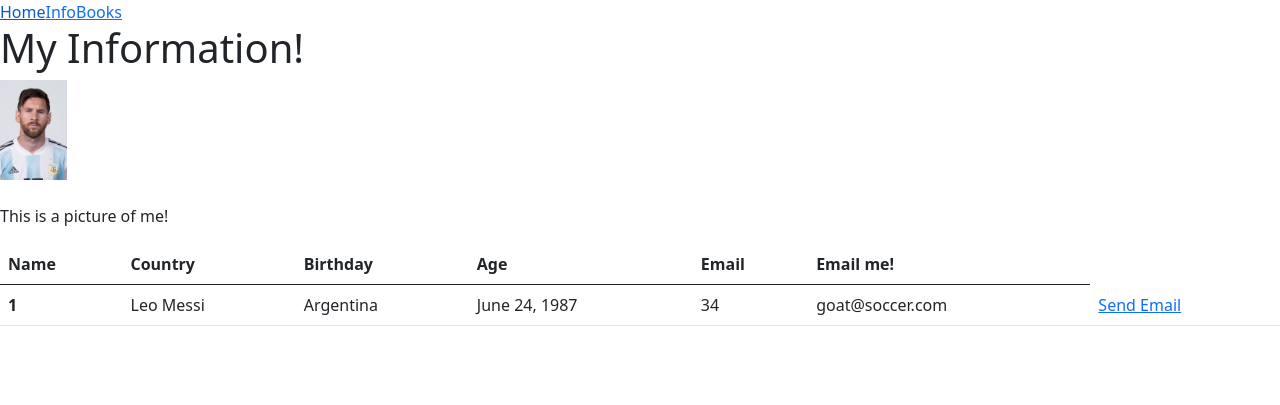
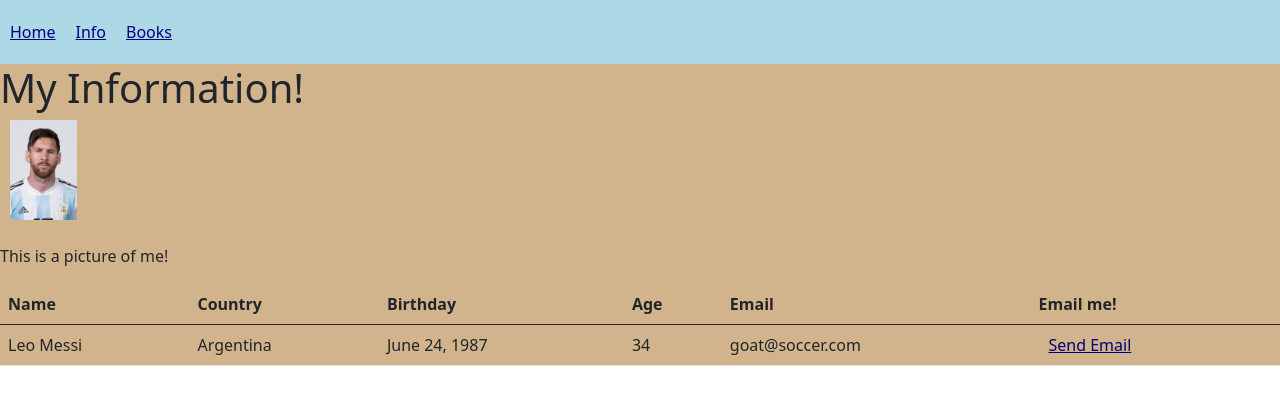
Before and after one commit to iu-msis/1-html-review-seungar, a PHP site: page /info.html in a window 1280 px wide. Shown: the top 405 px of the page. Run offline with PHP 8.4, Linux system fonts and the light colour scheme.

Commit message:
Making it look a little better, adding functionality

```diff
--- a/public/books.html
+++ b/public/books.html
@@ -3,6 +3,7 @@
 <head>
   <title>Books</title>
   <link href="https://cdn.jsdelivr.net/npm/bootstrap@5.1.0/dist/css/bootstrap.min.css" rel="stylesheet" integrity="sha384-KyZXEAg3QhqLMpG8r+8fhAXLRk2vvoC2f3B09zVXn8CA5QIVfZOJ3BCsw2P0p/We" crossorigin="anonymous">
+  <link href="style.css" rel="stylesheet">
 </head>
 <body>
     <main>
@@ -12,7 +13,7 @@
             <a class="nav-links" href="books.html">Books</a>
         </nav>
         <h1>Check out these books!</h1>
-        <a target='_blank' href='books.png'>
+        <a target='_blank' href='https://pngimg.com/uploads/book/book_PNG2105.png'>
         <img src='img/books.png' height='100px'></img></a><br>
         <p>This a picture of books!</p>
         <table class="table">
--- a/public/index.html
+++ b/public/index.html
@@ -3,7 +3,7 @@
 <head>
   <title>Home</title>
   <link href="https://cdn.jsdelivr.net/npm/bootstrap@5.1.0/dist/css/bootstrap.min.css" rel="stylesheet" integrity="sha384-KyZXEAg3QhqLMpG8r+8fhAXLRk2vvoC2f3B09zVXn8CA5QIVfZOJ3BCsw2P0p/We" crossorigin="anonymous">
-  <link href="style.css" rel="stylesheet" type="text/css" />
+  <link href="style.css" rel="stylesheet">
 </head>
 <body>
   <nav class="nav">
--- a/public/info.html
+++ b/public/info.html
@@ -3,6 +3,7 @@
 <head>
   <title>Info</title>
   <link href="https://cdn.jsdelivr.net/npm/bootstrap@5.1.0/dist/css/bootstrap.min.css" rel="stylesheet" integrity="sha384-KyZXEAg3QhqLMpG8r+8fhAXLRk2vvoC2f3B09zVXn8CA5QIVfZOJ3BCsw2P0p/We" crossorigin="anonymous">
+  <link href="style.css" rel="stylesheet">
 </head>
 <body>
   <nav class="nav">
@@ -12,7 +13,7 @@
   </nav>
   <main>
     <h1>My Information!</h1>
-    <a target="_blank" href='leomessi.jpg'>
+    <a target="_blank" href='https://i.pinimg.com/originals/cb/55/90/cb5590bcca9becc9b0f8e98f3998bdb9.png'>
     <img src='img/leomessi.jpg' height='100px'></img><br>
     </a><br>
     <p>This is a picture of me!</p>
@@ -29,7 +30,6 @@
         </thead>
         <tbody>
           <tr>
-            <th scope="row">1</th>
             <td>Leo Messi</td>
             <td>Argentina</td>
             <td>June 24, 1987</td>
--- a/public/style.css
+++ b/public/style.css
@@ -1,6 +1,10 @@
 main {
     background-color: tan;
-    color: darkgrey;
+}
+
+nav {
+  background-color: lightblue;
+  padding: 10px;
 }
 
 header {
@@ -9,6 +13,7 @@ header {
 
 a {
     color: navy;
+    padding: 10px;
 }
 
 .nav_links {
```
